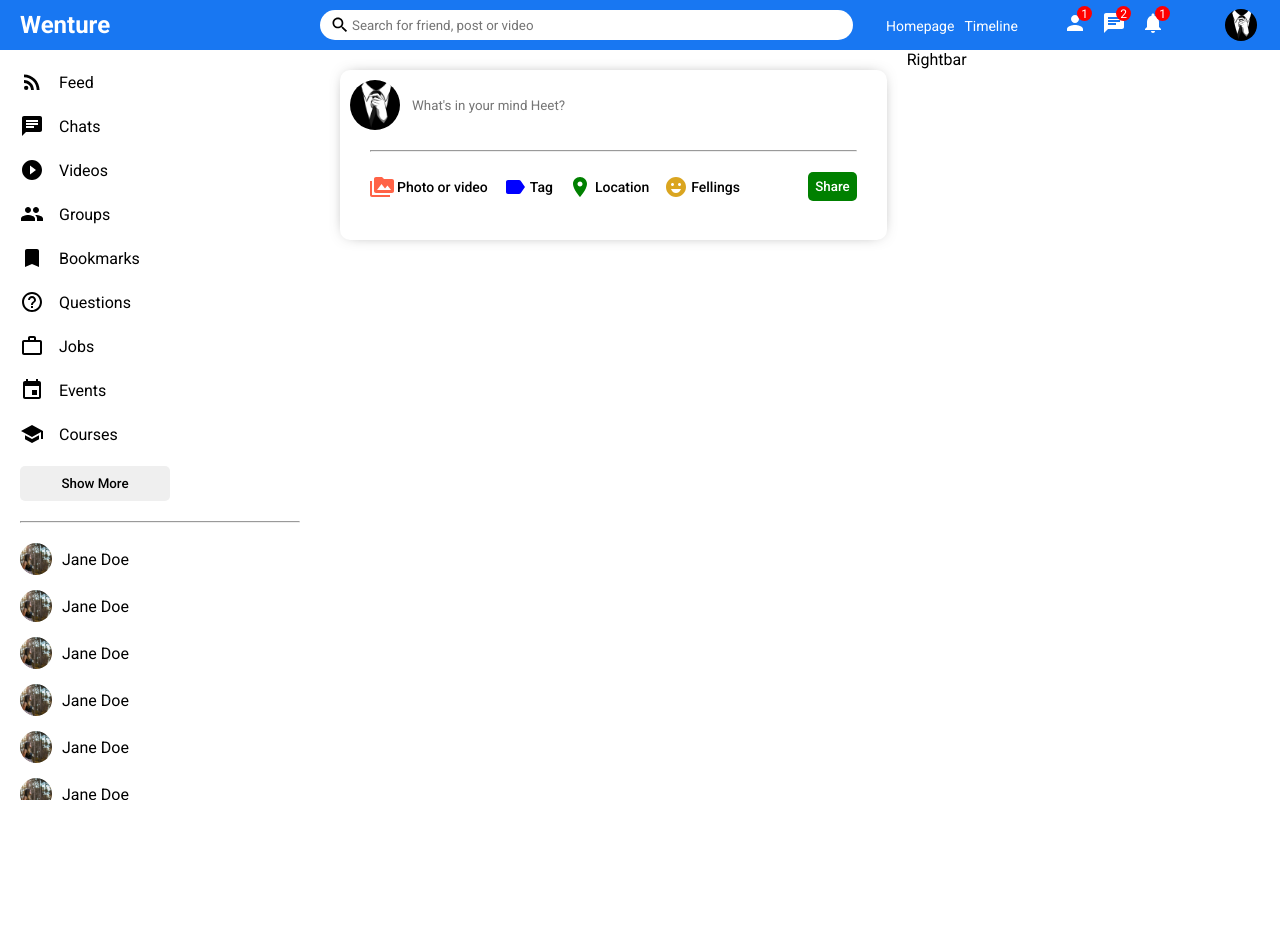
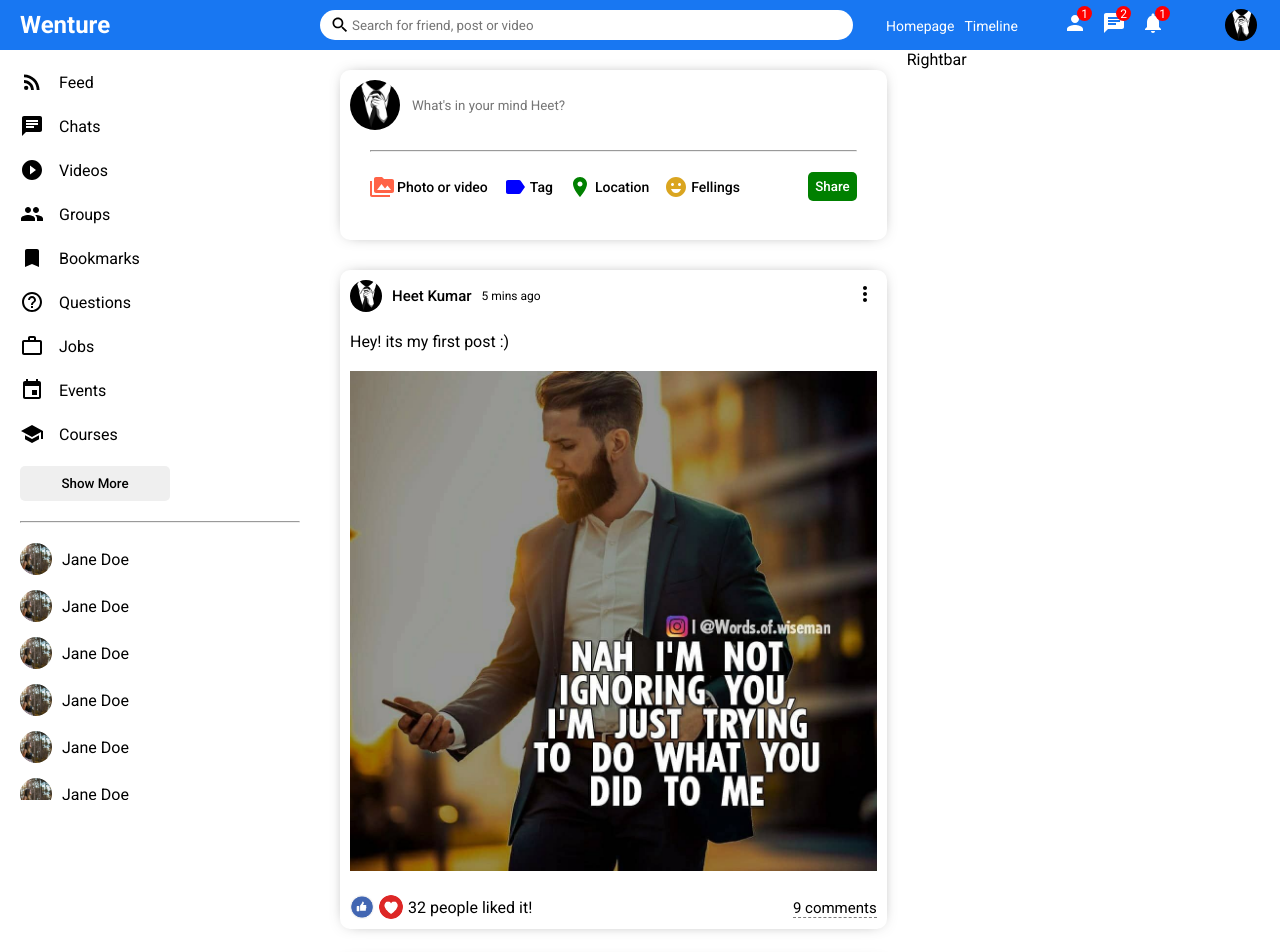
Before and after one commit to heet-kumar/Wenture-frontend, a React (Create React App) app: page / in a window 1280 px wide. Shown: the top 952 px of the page. Before the commit the page ends 800 px from the top, so only its background shows below. Built offline with nearby package versions, Linux system fonts and the light colour scheme.

Commit message:
Feed Share Post components completed

```diff
--- a/src/components/feed/Feed.jsx
+++ b/src/components/feed/Feed.jsx
@@ -1,4 +1,5 @@
 import React from 'react';
+import Post from '../post/Post';
 import Share from '../share/Share';
 import './feed.css';
 
@@ -7,6 +8,12 @@ export default function Feed(){
         <div className="feed">
             <div className="feedWrapper">
                 <Share />
+                <Post />
+                <Post />
+                <Post />
+                <Post />
+                <Post />
+                <Post />
             </div>
         </div>
     );
--- /dev/null
+++ b/src/components/post/Post.jsx
@@ -0,0 +1,36 @@
+import React from 'react';
+import './post.css';
+import {MoreVert} from "@mui/icons-material"
+
+export default function Post(){
+    return(
+        <div className="post">
+            <div className="postWrapper">
+                <div className="postTop">
+                    <div className="postTopLeft">
+                        <img className="postProfileImg" src="/assets/person/1.jpg" alt=""/>
+                        <span className="postUserName">Heet Kumar</span>
+                        <span className="postDate">5 mins ago</span>
+                    </div>
+                    <div className="postTopRight">
+                        <MoreVert />
+                    </div>
+                </div>
+                <div className="postCenter">
+                    <span className="postText">Hey! its my first post :)</span>
+                    <img src="/assets/post/p1.jpg" alt="" className="postImg" />
+                </div>
+                <div className="postBottom">
+                    <div className="postBottomLeft">
+                        <img src="/assets/like.jpeg" alt="" className="likeIcon" />
+                        <img src="/assets/heart.png" alt="" className="likeIcon" />
+                        <span className="likeCounter">32 people liked it!</span>
+                    </div>
+                    <div className="postBottomRight">
+                        <span className="postCommentText">9 comments</span>
+                    </div>
+                </div>
+            </div>
+        </div>
+    );
+}
--- /dev/null
+++ b/src/components/post/post.css
@@ -0,0 +1,80 @@
+.post{
+    width: 100%;
+    border-radius: 10px;
+    -webkit-box-shadow: 0px 0px 16px -8px rgba(0,0,0,0.68);
+    box-shadow: 0px 0px 16px -8px rgba(0,0,0,0.68);
+    margin: 30px 0;
+}
+
+.postWrapper{
+    padding: 10px;
+}
+
+.postTop{
+    display: flex;
+    align-items: center;
+    justify-content: space-between;
+}
+
+.postTopLeft{
+    display: flex;
+    align-items: center;
+}
+
+.postProfileImg{
+    width: 32px;
+    height: 32px;
+    border-radius: 50%;
+    object-fit: cover;
+}
+
+.postUserName{
+    font-size: 15px;
+    font-weight: 500;
+    margin: 0 10px;
+}
+
+.postDate{
+    font-size: 12px;
+}
+
+.postCenter{
+    margin: 20px 0;
+}
+
+.postImg{
+    margin-top: 20px;
+    width: 100%;
+    max-height: 500px;
+    object-fit: cover;
+}
+
+.postBottom{
+    display: flex;
+    align-items: center;
+    justify-content: space-between;
+}
+
+.postBottomLeft{
+    display: flex;
+    align-items: center;
+}
+
+.likeIcon{
+    width: 24px;
+    height: 24px;
+    border-radius:50%;
+    object-fit: cover;
+    margin-right: 5px;
+    cursor: pointer;
+}
+
+.postLikeCounter{
+    font-size: 15px;
+}
+
+.postCommentText{
+    cursor: pointer;
+    border-bottom: 1px dashed grey;
+    font-size: 15px;
+}
```
